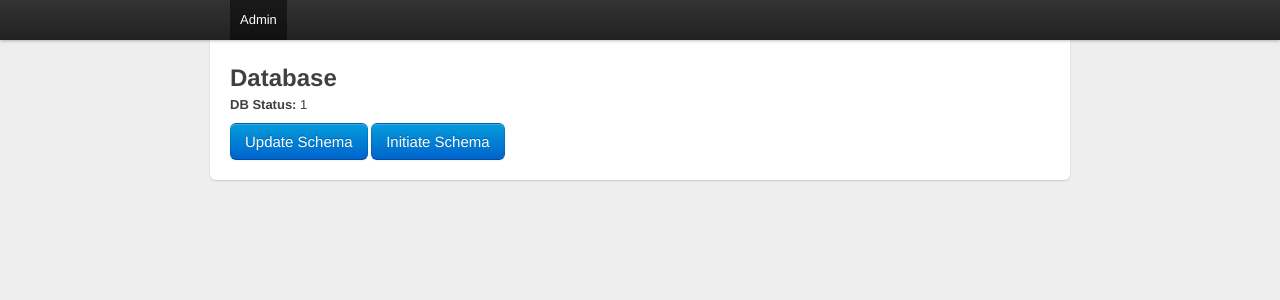
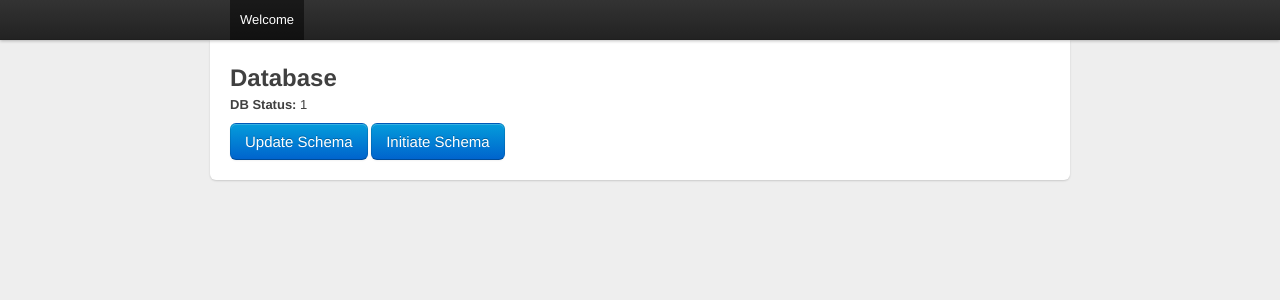
Before and after one commit to jgumbley/base_flask_project, a Flask app: template templates/sysadmin.html in a window 1280 px wide. Shown: the top 300 px of the page. Run offline with Flask 2, Linux system fonts and the light colour scheme; the template is opened without the code that fills it: most values are stand-ins (such as "Sample title", 1, 10 or a date in 2020); some libraries are stand-ins or nearby versions.

Commit message:
make topbar part of the layout and cosmetic tweak to index

```diff
--- a/templates/layout.html
+++ b/templates/layout.html
@@ -29,6 +29,27 @@
   </head>
 
   <body>
+
+    <div class="topbar">
+      <div class="fill">
+        <div class="container">
+          <ul class="nav">
+            <li class="active"><a href="/welcome#">Welcome</a></li>
+            <!--<li><a href="/postcards">Postcards</a></li>-->
+            <!--<li><a href="/offtopic">Off Topic</a></li>-->
+            <!--<li><a href="/all">All</a></li>-->
+          </ul>
+      <!--
+          <form action="" class="pull-right">
+            <input class="input-small" type="text" placeholder="Username">
+            <input class="input-small" type="password" placeholder="Password">
+            <button class="btn" type="submit">Sign in</button>
+          </form>
+      -->
+        </div>
+      </div>
+    </div>
+
   {% block body %} {% endblock %}
 
       <footer>
--- a/templates/sysadmin.html
+++ b/templates/sysadmin.html
@@ -1,25 +1,7 @@
 {% extends "layout.html" %}
 
 {% block body %}
-
-    <div class="topbar">
-      <div class="fill">
-        <div class="container">
-          <ul class="nav">
-            <li class="active"><a href="/welcome#">Admin</a></li>
-          </ul>
-      <!--
-          <form action="" class="pull-right">
-            <input class="input-small" type="text" placeholder="Username">
-            <input class="input-small" type="password" placeholder="Password">
-            <button class="btn" type="submit">Sign in</button>
-          </form>
-      -->
-        </div>
-      </div>
-    </div>
-
-    <div class="container">
+   <div class="container">
 
       <div class="content">
           <h2>Database</h2>
```
Also changed, not shown: templates/addcomment.html (+0 -20 lines), templates/index.html (+1 -21 lines), templates/moderators.html (+0 -17 lines).
